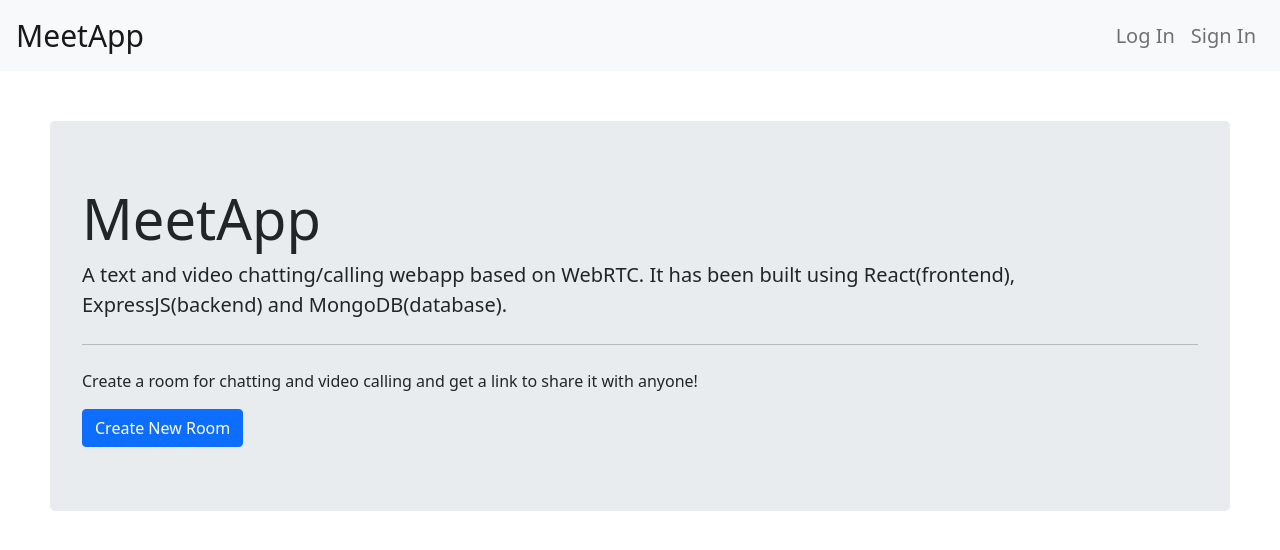
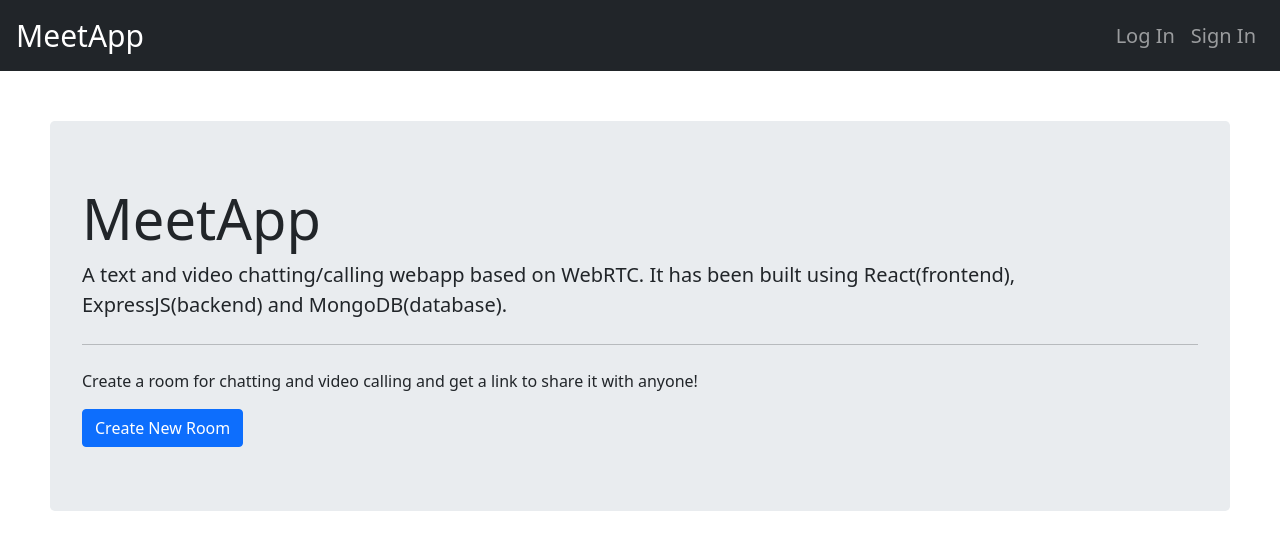
Before and after one commit to vaidehi44/MeetApp, a React (Create React App) app in the folder client-side/: page / in a window 1280 px wide. Shown: the top 550 px of the page. Built offline with nearby package versions, Linux system fonts and the light colour scheme.

Commit message:
some testing for better peer connections

```diff
--- a/client-side/src/Navbar.js
+++ b/client-side/src/Navbar.js
@@ -31,15 +31,15 @@
                         </button>
                         <div class="collapse navbar-collapse" id="navbarNavAltMarkup" >
                             <div class="navbar-nav ml-auto mt-2 mt-lg-0" style={{ fontSize: '20px' }}>
-                                <a class="nav-item nav-link" href="#" onClick={this.logout}>Logout</a>
+                                <a class="nav-item nav-link" href="/" onClick={this.logout}>Logout</a>
                             </div>
                         </div>
                     </nav>
                 </>
             ) : (
                 <>
-                    <nav class="navbar navbar-expand-lg navbar-light bg-light">
-                        <a class="navbar-brand" href="#" style={{ fontSize: '30px' }}>MeetApp</a>
+                    <nav class="navbar navbar-expand-lg navbar-dark bg-dark">
+                        <a class="navbar-brand" href="/" style={{ fontSize: '30px' }}>MeetApp</a>
                         <button class="navbar-toggler" type="button" data-toggle="collapse" data-target="#navbarNavAltMarkup" aria-controls="navbarNavAltMarkup" aria-expanded="false" aria-label="Toggle navigation">
                             <span class="navbar-toggler-icon"></span>
                         </button>
--- a/client-side/src/Room.js
+++ b/client-side/src/Room.js
@@ -50,7 +50,6 @@
       }})});
       this.socket.emit("join-room", { roomId: roomId, userName: this.MyName, userId: this.socket.id} );
       this.getAllUsers(roomId);
-      this.AcceptConnection();
     });
 
     this.getMyStream();
@@ -127,7 +126,6 @@
   HandleNewConn = (roomId, userId) => {
       this.getAllUsers(roomId);
       this.MakeConnection(userId);
-      this.AcceptConnection();
   };
 
   MakeConnection = (id) => {
--- a/client-side/src/SimpleRoom.js
+++ b/client-side/src/SimpleRoom.js
@@ -49,7 +49,6 @@
           }})});
       this.socket.emit("join-room", { roomId: roomId, userName: this.MyName, userId: this.socket.id} );
       this.getAllUsers(roomId);
-      this.AcceptConnection();
     });
 
     this.getMyStream();
@@ -125,7 +124,6 @@
   HandleNewConn = (roomId, userId) => {
       this.getAllUsers(roomId);
       this.MakeConnection(userId);
-      this.AcceptConnection();
   };
 
   MakeConnection = (id) => {
```
